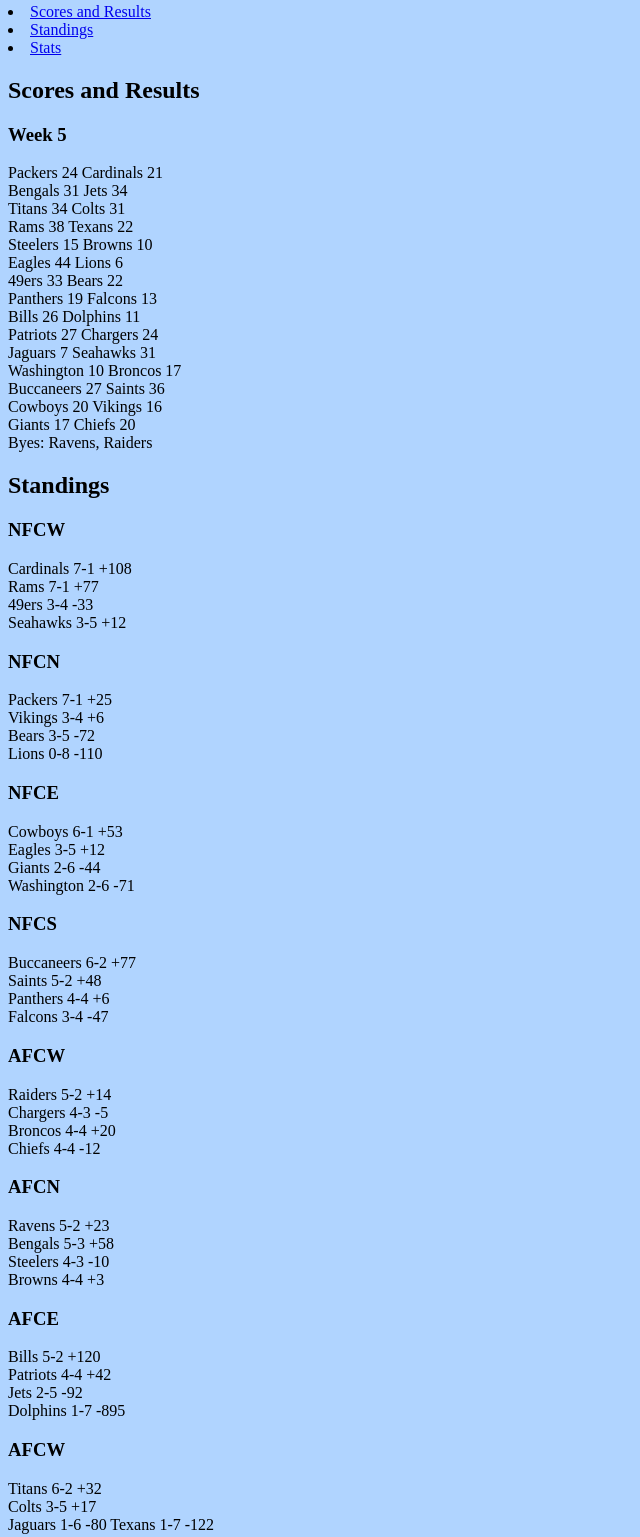
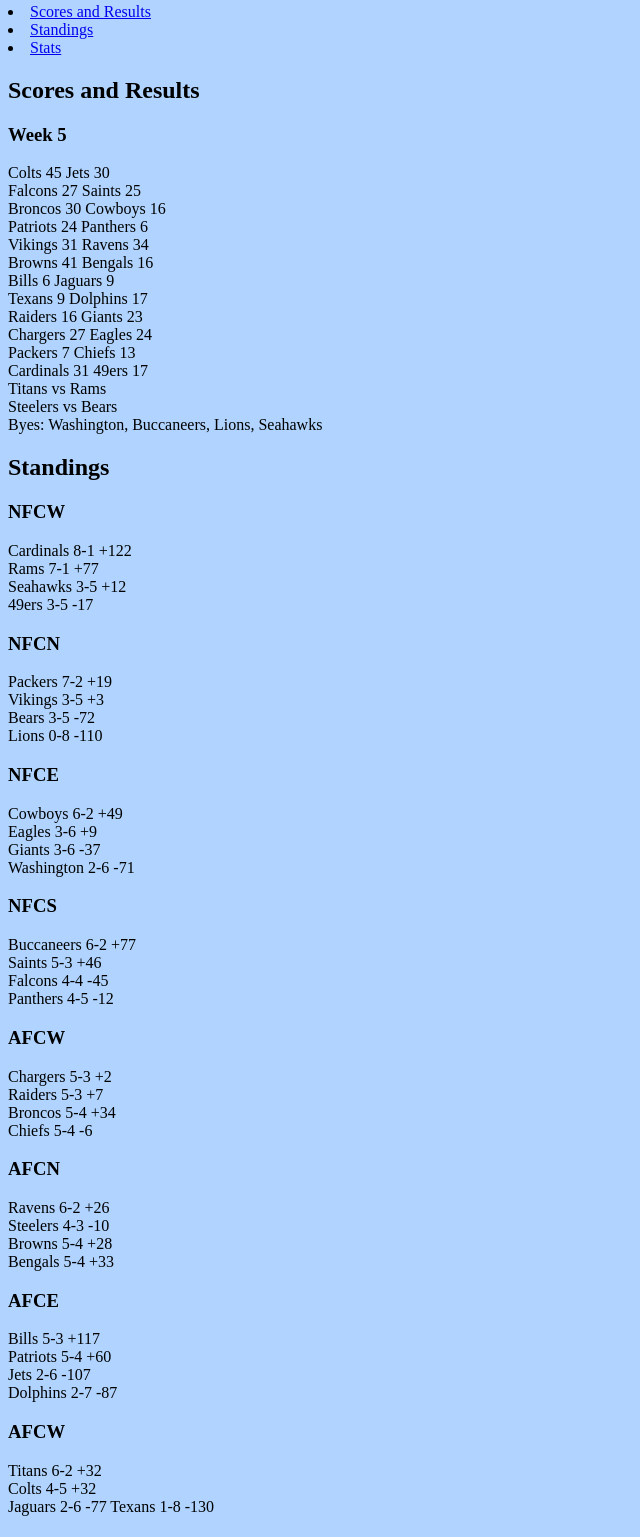
Before and after one commit to moojoohoo/moojoohoo.github.io, a plain HTML site: page index.html in a window 1280 px wide. Shown: the part 124-1661 px from the top of the page, without its empty margins (0-640 px from the left). Drawn offline with Linux system fonts and the light colour scheme.

Commit message:
Update index.html

```diff
--- a/index.html
+++ b/index.html
@@ -25,79 +25,80 @@
 <h2 id="Scores_and_Results">Scores and Results</h2>
 <h3>Week 5</h3>
 <p>
-Packers 24 Cardinals 21<br>
-Bengals 31 Jets 34<br>
-Titans 34 Colts 31<br>
-Rams 38 Texans 22<br>
-Steelers 15 Browns 10<br>
-Eagles 44 Lions 6<br>
-49ers 33 Bears 22<br>
-Panthers 19 Falcons 13<br>
-Bills 26 Dolphins 11<br>
-Patriots 27 Chargers 24<br>
-Jaguars 7 Seahawks 31<br>
-Washington 10 Broncos 17<br>
-Buccaneers 27 Saints 36<br>
-Cowboys 20 Vikings 16<br>
-Giants 17 Chiefs 20<br>
-Byes: Ravens, Raiders
+Colts 45 Jets 30<br>
+Falcons 27 Saints 25<br>
+Broncos 30 Cowboys 16<br>
+Patriots 24 Panthers 6<br>
+Vikings 31 Ravens 34<br>
+Browns 41 Bengals 16<br>
+Bills 6 Jaguars 9<br>
+Texans 9 Dolphins 17<br>
+Raiders 16 Giants 23<br>
+Chargers 27 Eagles 24<br>
+Packers 7 Chiefs 13<br>
+Cardinals 31 49ers 17<br>
+Titans vs Rams<br>
+Steelers vs Bears<br>
+Byes: Washington, Buccaneers, Lions, Seahawks
 </p>
 <h2 id="Standings">Standings</h2>
 <h3>NFCW</h3>
 <p>
-Cardinals 7-1 +108<br>
+Cardinals 8-1 +122<br>
 Rams 7-1 +77<br>
-49ers 3-4 -33<br>
-Seahawks 3-5 +12
+Seahawks 3-5 +12<br>
+49ers 3-5 -17
+
 </p>
 <h3>NFCN</h3>
 <p>
-Packers 7-1 +25<br>
-Vikings 3-4 +6<br>
+Packers 7-2 +19<br>
+Vikings 3-5 +3<br>
 Bears 3-5 -72<br>
 Lions 0-8 -110
 </p>
 <h3>NFCE</h3>
 <p>
-Cowboys 6-1 +53<br>
-Eagles 3-5 +12<br>
-Giants 2-6 -44<br>
+Cowboys 6-2 +49<br>
+Eagles 3-6 +9<br>
+Giants 3-6 -37<br>
 Washington 2-6 -71
 </p>
 <h3>NFCS</h3>
 <p>
 Buccaneers 6-2 +77<br>
-Saints 5-2 +48<br>
-Panthers 4-4 +6<br>
-Falcons 3-4 -47
+Saints 5-3 +46<br>
+Falcons 4-4 -45<br>
+Panthers 4-5 -12
+
 </p>
 <h3>AFCW</h3>
 <p>
-Raiders 5-2 +14<br>
-Chargers 4-3 -5<br>
-Broncos 4-4 +20<br>
-Chiefs 4-4 -12
+Chargers 5-3 +2<br>
+Raiders 5-3 +7<br>
+Broncos 5-4 +34<br>
+Chiefs 5-4 -6
 </p>
 <h3>AFCN</h3>
 <p>
-Ravens 5-2 +23<br>
-Bengals 5-3 +58<br>
+Ravens 6-2 +26<br>
 Steelers 4-3 -10<br>
-Browns 4-4 +3
+Browns 5-4 +28<br>
+Bengals 5-4 +33
 </p>
 <h3>AFCE</h3>
 <p>
-Bills 5-2 +120<br>
-Patriots 4-4 +42<br>
-Jets 2-5 -92<br>
-Dolphins 1-7 -895
+Bills 5-3 +117<br>
+Patriots 5-4 +60<br>
+Jets 2-6 -107<br>
+Dolphins 2-7 -87
 </p>
 <h3>AFCW</h3>
 <p>
 Titans 6-2 +32<br>
-Colts 3-5 +17<br>
-Jaguars 1-6 -80
-Texans 1-7 -122<br>
+Colts 4-5 +32<br>
+Jaguars 2-6 -77
+Texans 1-8 -130<br>
 </p>
 <h2 id="Stats">Stats</h2>
 <h3><b><u>Passing</u></b></h3>
@@ -106,7 +107,7 @@ Texans 1-7 -122<br>
 <h3>Touchdown Passes</h3>
 <h4>Tom Brady - 25</h4>
 <h3>Interceptions</h3>
-<h4>Patrick Mahomes - 10</h4>
+<h4>Sam Darnold - 11</h4>
 <h3><b><u>Rushing</u></b></h3>
 <h3>Rush Yards</h3>
 <h4>Derrick Henry - 937</h4>
@@ -127,7 +128,7 @@ Texans 1-7 -122<br>
 <h3>Force Fumbles</h3>
 <h4>Josh Norman - 4</h4>
 <h3>Sacks</h3>
-<h4>Myles Garrett - 10.5</h4>
+<h4>Myles Garrett - 12</h4>
 <h5>For Live Results go to<a href="https://www.nfl.com"> NFL.com</a></h5>
 
 
```
